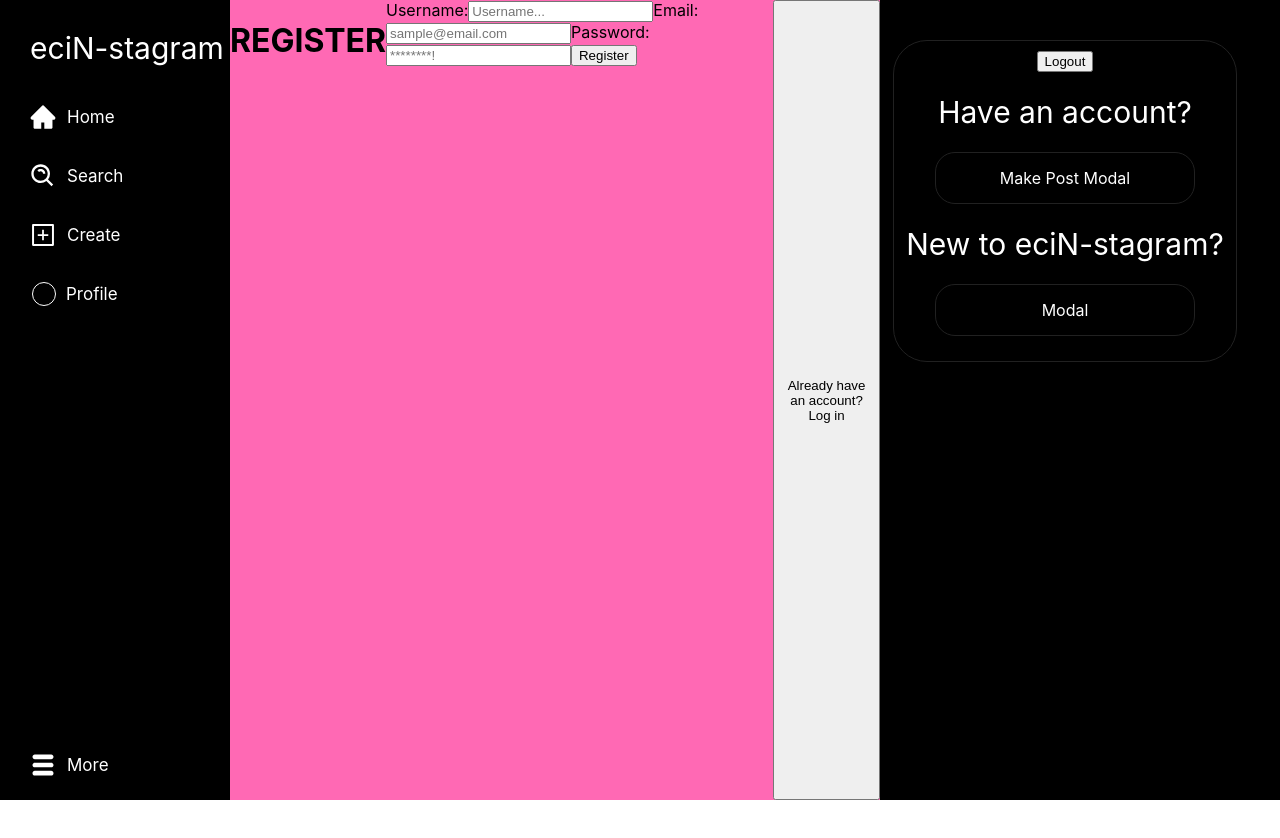
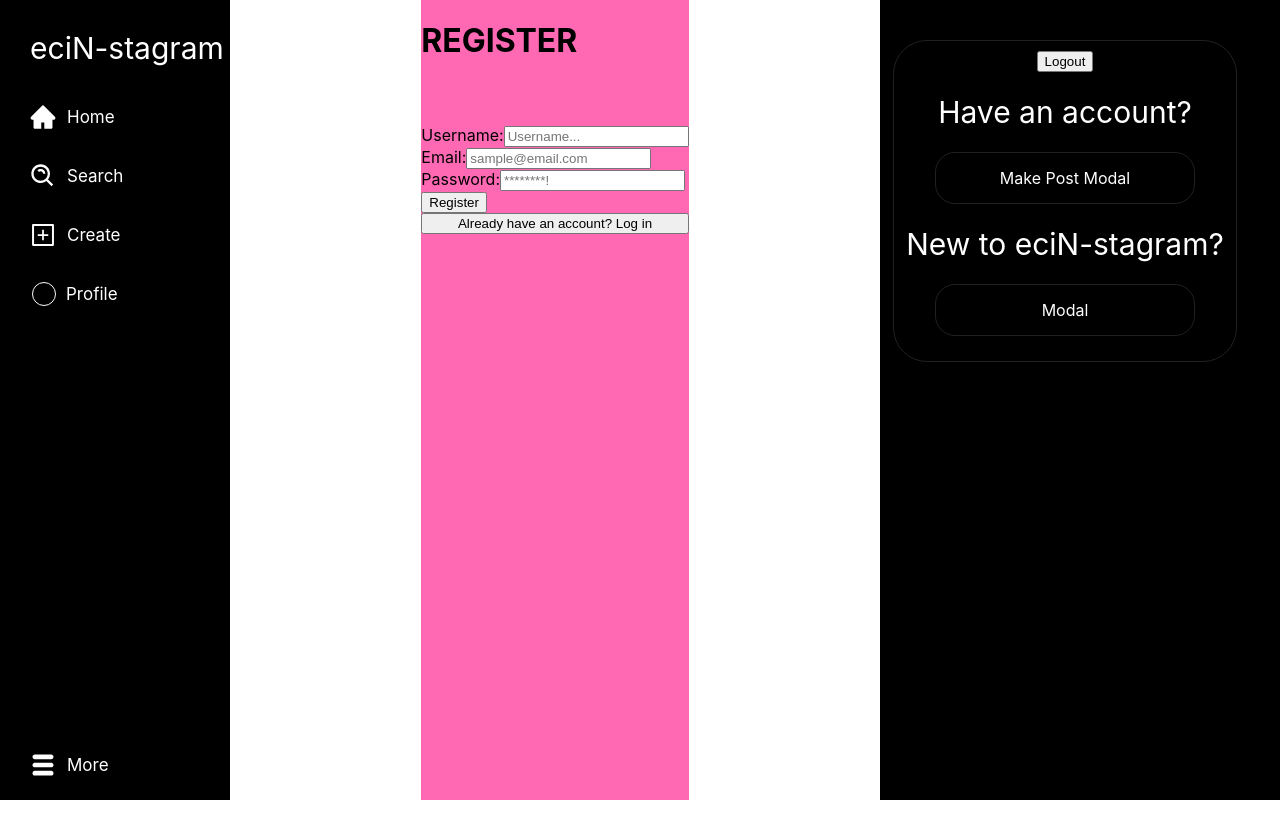
Before and after one commit to paulyjkim1/eciN-Stagram-client, a React (Create React App) app: page /register in a window 1280 px wide. Shown: the top 838 px of the page. Built offline with nearby package versions, Linux system fonts and the light colour scheme.

Commit message:
making register have msg

```diff
--- a/package.json
+++ b/package.json
@@ -11,6 +11,7 @@
     "axios": "^1.3.2",
     "cookie-parser": "^1.4.6",
     "js-cookie": "^3.0.1",
+    "jwt-decode": "^3.1.2",
     "react": "^18.2.0",
     "react-dom": "^18.2.0",
     "react-icons": "^4.7.1",
--- a/src/App.js
+++ b/src/App.js
@@ -1,5 +1,6 @@
 import { useState, useEffect } from 'react'
 import { BrowserRouter as Router, Routes, Route } from 'react-router-dom'
+import jwt_decode from 'jwt-decode'
 
 import Header from './components/Header'
 import Footer from './components/Footer'
@@ -10,16 +11,33 @@ import Register from './components/pages/Register'
 import './css/App.css';
 
 function App() {
+  const [currentUser, setCurrentUser] = useState(null)
+
+  useEffect(() => {
+    const token = localStorage.getItem('jwt')
+    if (token) {
+      setCurrentUser(jwt_decode(token))
+    }
+    else {
+      setCurrentUser(null)
+    }
+  })
+
+  let handleLogout = () => {
+    localStorage.removeItem('jwt')
+    setCurrentUser(null)
+  }
+
   return (
     <div className='app'>
       <Router>
-      <Header />
+      <Header handleLogout={handleLogout}/>
         <Routes>
           <Route path="/" element={<Home />} />
 
           <Route path="/profile/:id" element={<Profile />} />
 
-          <Route path="/register" element={<Register />} />
+          <Route path="/register" element={<Register setCurrentUser={setCurrentUser} />} />
         </Routes>
       <Footer />
       </Router>
--- a/src/components/Header.jsx
+++ b/src/components/Header.jsx
@@ -1,5 +1,6 @@
 import { useState } from 'react'
 import Modal from 'react-modal'
+import { Link } from 'react-router-dom'
 
 import { TiThMenu as Hamburger } from 'react-icons/ti'
 import { BiSearchAlt as Search } from 'react-icons/bi'
@@ -25,13 +26,21 @@ export default function Header() {
         <div>
 
             <div className='header'>
-                <p className='header-logo'>eciN-stagram</p>
-                <div className='header-icon'>eciN</div>
+                <Link to='/' className='Link'>
+                    <p className='header-logo'>eciN-stagram</p>
+                </Link>
+                <Link to='/' className='Link'>
+                    <div className='header-icon'>eciN</div>
+                </Link>
                 <div className='header-links'>
-                    <div className='link'><span className="emoji"><Home /></span> <div className='words'>Home</div></div>
+                    <Link to='/' className='Link'>
+                        <div className='link'><span className="emoji"><Home /></span> <div className='words'>Home</div></div>
+                    </Link>
                     <div className='link'><span className="emoji"><Search /></span> <div className='words'>Search</div></div>
                     <div className='link'><span className="emoji"><Plus /></span> <div className='words'>Create</div></div>
-                    <div className='link'><span className="profile-circle"></span>  <div className='words'>Profile</div></div>
+                    <Link to='/profile' className='Link'>
+                        <div className='link'><span className="profile-circle"></span>  <div className='words'>Profile</div></div>
+                    </Link>
                 </div>
                 <Modal
                     isOpen={hamburger}
@@ -67,7 +76,9 @@ export default function Header() {
                         <div className='ham-modal-item'>Settings</div>
                         <div className='ham-modal-item'>Switch appearance</div>
                         <div className='ham-modal-item'>Report someone</div>
-                        <div className='ham-modal-item'>Switch accounts</div>
+                        <Link to='/register' className='Link'>
+                            <div className='ham-modal-item'>Switch accounts</div>
+                        </Link>
                         <div className='ham-modal-item'>Log out</div>
                     </div>
 
--- a/src/components/pages/Register.jsx
+++ b/src/components/pages/Register.jsx
@@ -1,22 +1,20 @@
 import { useState } from 'react'
 import { Navigate } from 'react-router-dom'
+import jwt_decode from 'jwt-decode'
 import axios from 'axios'
 import Cookies from 'js-cookie'
 
 import '../../css/Register.css'
 
-export default function Register() {
+export default function Register({ currentUser, setCurrentUser }) {
     let [username, setUsername] = useState('')
     let [email, setEmail] = useState('')
     let [password, setPassword] = useState('')
+    let [msg, setMsg] = useState('')
 
     let [loginSignup, setLoginSignup] = useState(true)
 
 
-    let csrftoken = Cookies.get('csrftoken')
-    // if (csrftoken) {
-    //     return <Navigate to='/' />
-    // }
     let handleSignUp = async e => {
         e.preventDefault()
         try {
@@ -26,9 +24,15 @@ export default function Register() {
                 password
             }
             let response = await axios.post('http://localhost:8000/users/register', form)
-            console.log(response.data)
+            let token = response.data
+            localStorage.setItem('jwt', token)
+
+            let decoded = jwt_decode(token)
+
+            setCurrentUser(decoded)
         }
         catch(err) {
+            setMsg('Email already exists')
             console.log(err)
         }
     }
@@ -54,6 +58,7 @@ export default function Register() {
     let register = (
         <div className='register'>
             <h1 className='registerTitle'>REGISTER</h1>
+            <h1>{msg ? msg : null}</h1>
             <form onSubmit={handleSignUp}>
                 <label htmlFor='username'>Username:</label>
                 <input
@@ -64,6 +69,7 @@ export default function Register() {
                     value={username}
                     onChange={e => setUsername(e.target.value)}
                 />
+                <br />
                 <label htmlFor='email'>Email:</label>
                 <input
                     type='email'
@@ -73,6 +79,7 @@ export default function Register() {
                     value={email}
                     onChange={e => setEmail(e.target.value)}
                 />
+                <br />
                 <label htmlFor="password">Password:</label>
                 <input
                     type='password'
@@ -82,6 +89,7 @@ export default function Register() {
                     value={password}
                     onChange={e => setPassword(e.target.value)}
                 />
+                <br />
                 <button type='submit'>Register</button>
             </form>
             <button type='button' onClick={loginSignupToggle}>Already have an account? Log in</button>
@@ -115,6 +123,7 @@ export default function Register() {
 
     return(
         <div>
+
             {loginSignup ? register : logIn}
         </div>
     )
--- a/src/css/App.css
+++ b/src/css/App.css
@@ -14,10 +14,12 @@
   padding-left: 20px;
   height: 100vh;
   width: 210px;
+  text-decoration: none;
 }
 .header-icon {
   display: none;
   flex-grow: 3;
+  text-decoration: none;
   margin-top: 25px;
   margin-bottom: 37px;
   margin-left: -5px;
@@ -36,6 +38,7 @@
 }
 .header-logo {
   display: flex;
+  text-decoration: none;
   margin-left: 10px;
   align-items: center;
   flex-grow: 1;
@@ -43,6 +46,7 @@
 }
 .header-links {
   display: flex;
+  text-decoration: none;
   row-gap: 15px;
   flex-direction: column;
   flex-grow: 2;
--- a/src/css/Footer.css
+++ b/src/css/Footer.css
@@ -1,3 +1,4 @@
+
 .login-sinup {
     margin: 0 auto;
     display: flex;
--- a/src/css/Header.css
+++ b/src/css/Header.css
@@ -1,3 +1,4 @@
+
 .ham-modal{
     display: flex;
     flex-direction: column;
@@ -16,3 +17,8 @@
     background-color: rgb(5, 5, 5);
     cursor: pointer;
 }
+
+.Link {
+    text-decoration: none;
+    color: white;
+}
--- a/src/css/Register.css
+++ b/src/css/Register.css
@@ -1,6 +1,7 @@
 .register{
     background-color: hotpink;
     display: flex;
+    flex-direction: column;
     width: 100%;
     height: 100%;
 }
```
Also changed, not shown: 1 other file (tests, documents, lock files or other folders).
